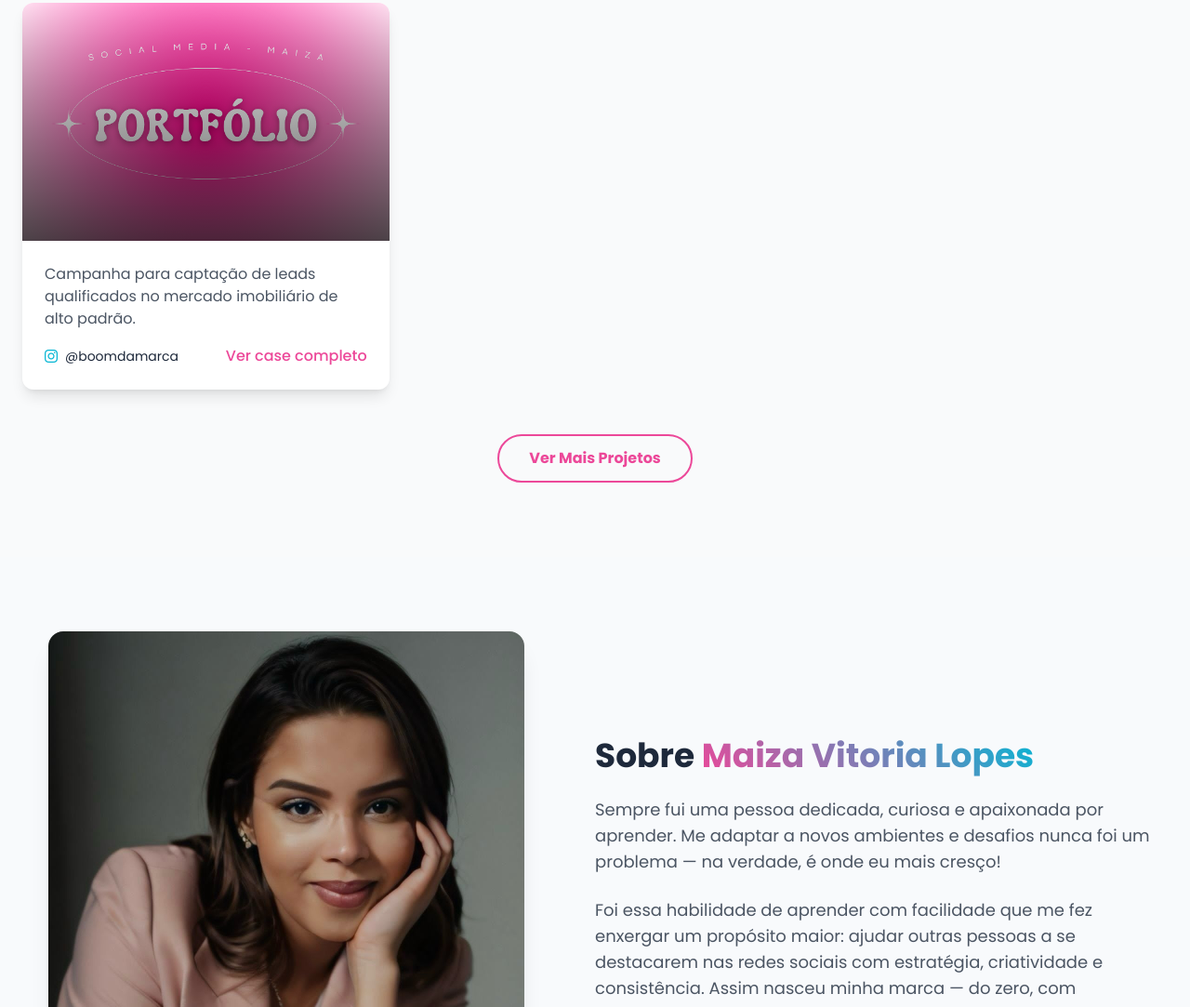
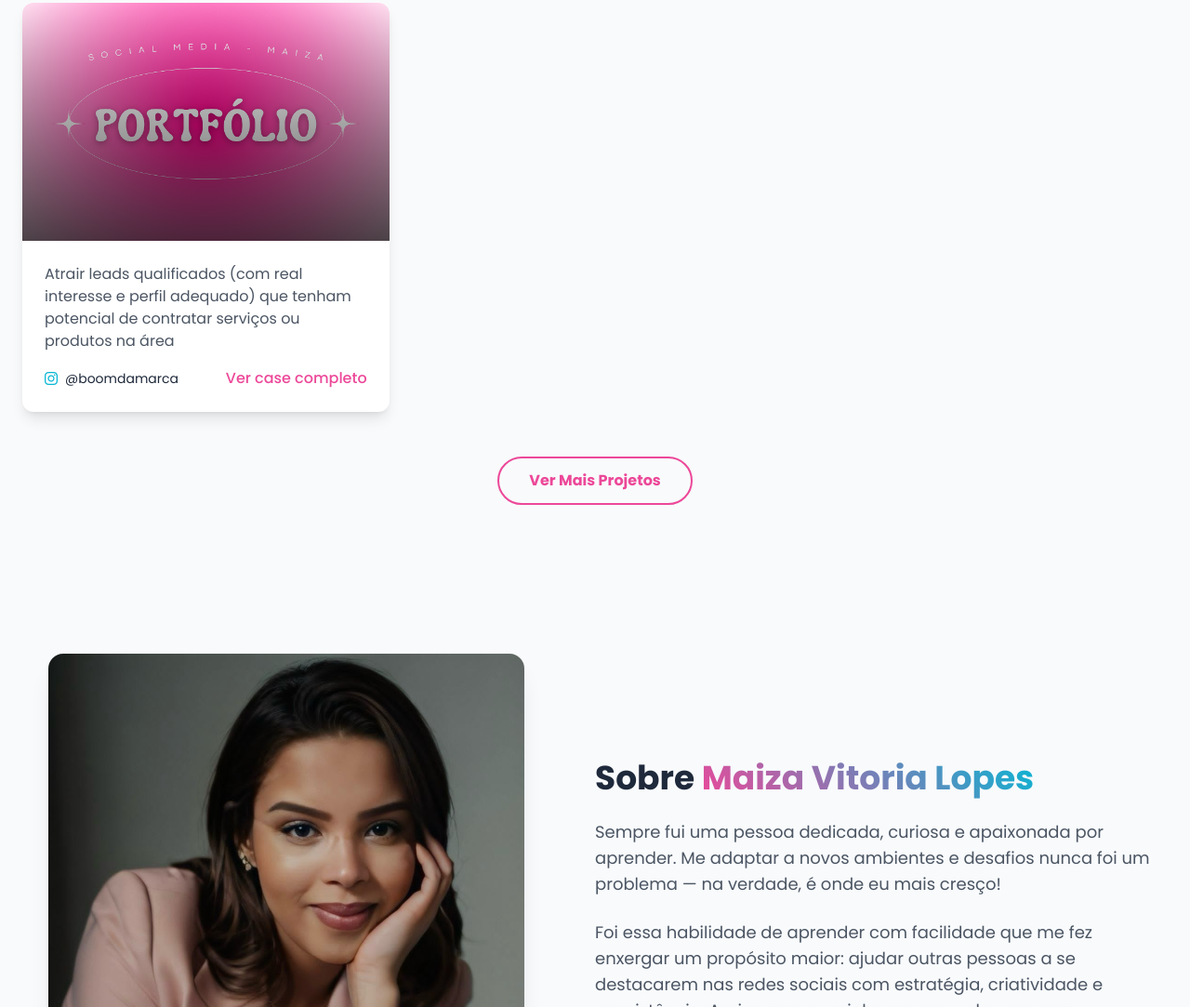
Before and after one commit to maizalopss/site-oficial-da-maiza, a plain HTML site: page index.html in a window 1280 px wide. Shown: the part 1913-2996 px from the top of the page at 93% size. Drawn offline with nearby package versions, Linux system fonts and the light colour scheme.

Commit message:
Update index.html

```diff
--- a/index.html
+++ b/index.html
@@ -368,8 +368,7 @@
             </div>
             <div class="p-6">
               <p class="text-gray-600 mb-4">
-                Campanha para captação de leads qualificados no mercado
-                imobiliário de alto padrão.
+                Atrair leads qualificados (com real interesse e perfil adequado) que tenham potencial de contratar serviços ou produtos na área
               </p>
               <div class="flex justify-between items-center">
                 <div class="flex items-center">
@@ -621,7 +620,7 @@
                 <div>
                   <h4 class="font-bold text-lg mb-1">Instagram</h4>
                   <a
-                    href="https://www.instagram.com/boomdamarca/"
+                    href="https://www.instagram.com/maizavitoria.mkt/"
                     target="_blank"
                     class="text-gray-600 hover:text-primary transition duration-300"
                     >@maizavitoria.mkt</a
```
